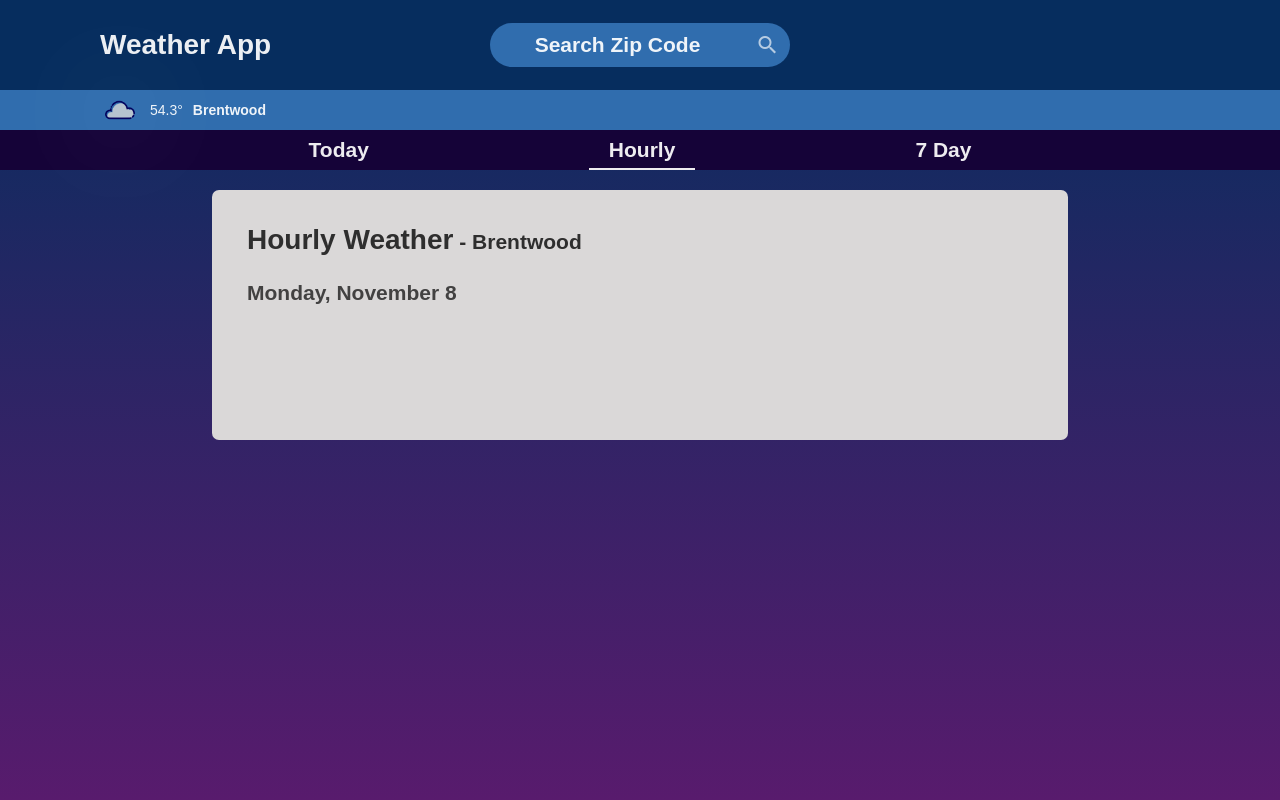
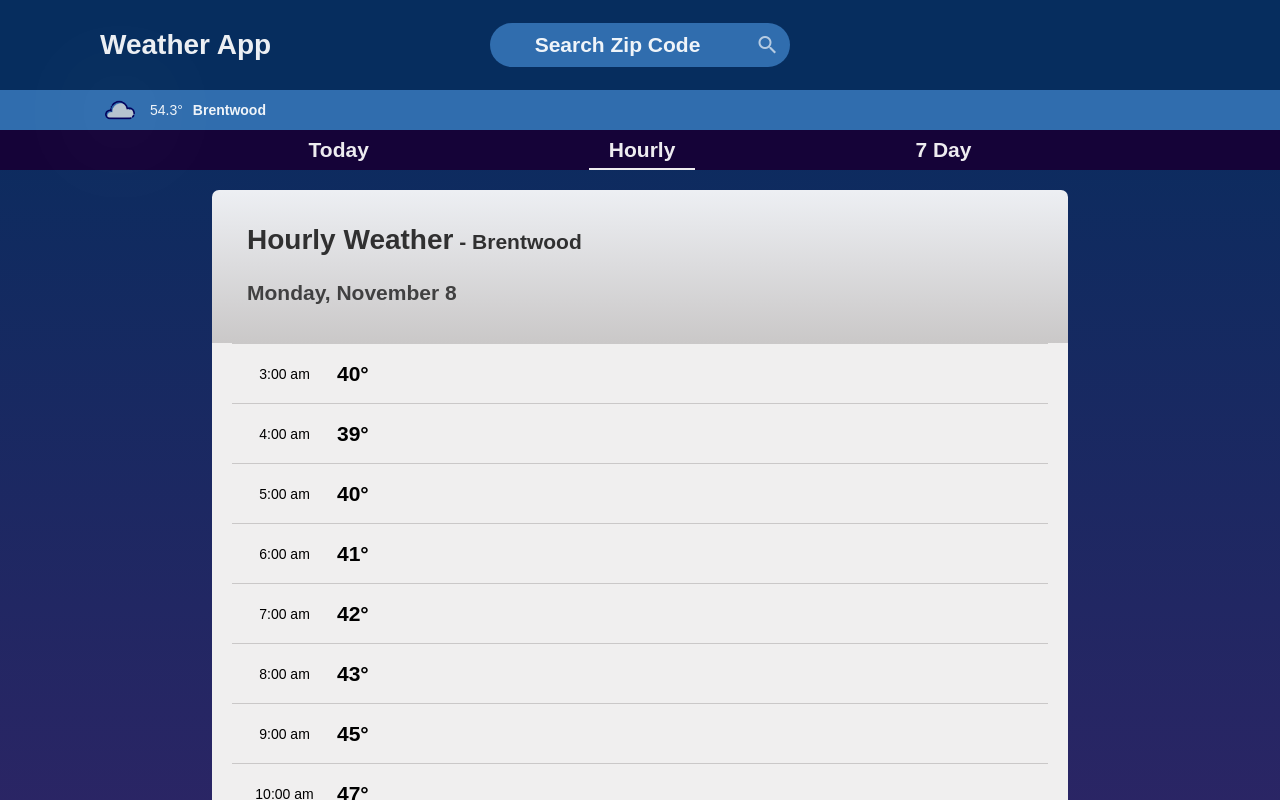
Before and after one commit to TheTeck/Weather, a React (Create React App) app: page / in a window 1280 px wide. Both pictures are taken after a click on the button "Hourly". Shown: the top 800 px of the page. Built offline with nearby package versions, Linux system fonts and the light colour scheme.

Commit message:
Lay the foundation for the layout and test using the time and temp per hour.

```diff
--- a/src/components/HourlyData/HourlyData.jsx
+++ b/src/components/HourlyData/HourlyData.jsx
@@ -1,19 +1,28 @@
 import React from 'react';
 
 import './HourlyData.scss';
+import OneHour from '../../components/OneHour/OneHour';
 
-export default function HourlyData ({ name, data, timezoneOffset }) {
+export default function HourlyData ({ name, data, timezoneOffset, hours }) {
 
-    const localOffset = (new Date().getTimezoneOffset()) * 60;
-    let today = new Date((data.dt + localOffset + timezoneOffset) * 1000);
+    let today = new Date((data.dt + timezoneOffset) * 1000);
 
     const DAYS = ['Sunday', 'Monday', 'Tuesday', 'Wednesday', 'Thursday', 'Friday', 'Saturday'];
     const MONTHS = ['January', 'Febuary', 'March', 'April', 'May', 'June', 'July', 'August', 'September', 'October', 'November', 'December'];
 
     return (
         <div id="hourlydata-container">
-            <p id="hourly-title"><span>Hourly Weather</span> - {name}</p>
-            <p id="hourly-date">{`${DAYS[today.getDay()]}, ${MONTHS[today.getMonth()]} ${today.getDate()}`}</p>
+            <div id="hourly-header">
+                <p id="hourly-title"><span>Hourly Weather</span> - {name}</p>
+                <p id="hourly-date">{`${DAYS[today.getDay()]}, ${MONTHS[today.getMonth()]} ${today.getDate()}`}</p>
+            </div>
+            <div id="hours-container">
+                {
+                    hours.slice(0, 24).map((hour, index) => {
+                        return <OneHour hour={hour} timeOffset={timezoneOffset} key={index} />
+                    })
+                }
+            </div>
         </div>
     )
 }
--- a/src/components/HourlyData/HourlyData.scss
+++ b/src/components/HourlyData/HourlyData.scss
@@ -5,12 +5,24 @@
 #hourlydata-container {
   width: 100%;
   max-width: $break-mid;
-  height: 250px;
+  height: 100%;
   margin: 0 auto;
+  border-radius: $radius;
+  font-family: $font-primary;
+}
+
+#hours-container {
+  padding: 0 $padding-small $padding-small $padding-small;
+  background-color: $color-muted-white;
+  border-bottom-left-radius: $radius;
+  border-bottom-right-radius: $radius;
+}
+
+#hourly-header {
   padding: $padding-content;
-  border-radius: $radius;
-  background-color: $color-shaded-white;
-  font-family: $font-primary;
+  background: linear-gradient($color-font-light, $color-shaded-white);
+  border-top-left-radius: $radius;
+  border-top-right-radius: $radius;
 }
 
 #hourly-title {
--- /dev/null
+++ b/src/components/OneHour/OneHour.jsx
@@ -0,0 +1,23 @@
+import React from 'react';
+
+import './OneHour.scss';
+
+export default function OneHour ({ hour, timeOffset }) {
+
+    let hourTime = new Date((hour.dt + timeOffset) * 1000);
+    let hourTimeHour = hourTime.getHours() % 12 ? hourTime.getHours() % 12 : 12;
+    let antePost = hourTime.getHours() < 12 ? 'am' : 'pm'
+    console.log("hour:", hourTimeHour)
+
+    return (
+        <div className="onehour-container">
+            <div className="onehour-leftside">
+                <div className="onehour-time">{`${hourTimeHour}:00 ${antePost}`}</div>
+                <div className="onehour-temp">{~~hour.temp + '\u00B0'}</div>
+            </div>
+            <div className="onehour-rightside">
+
+            </div>
+        </div>
+    )
+}
--- /dev/null
+++ b/src/components/OneHour/OneHour.scss
@@ -0,0 +1,35 @@
+@import "../../sass/colors";
+@import "../../sass/fonts";
+@import "../../sass/dimensions";
+
+.onehour-container {
+  width: 100%;
+  height: $one-hour-height;
+  background-color: $color-muted-white;
+  border-top: 1px solid $color-shaded-white;
+  padding: 0 $padding-small;
+  display: flex;
+  justify-content: space-between;
+  align-items: center;
+  font-family: $font-primary;
+}
+
+.onehour-leftside {
+  display: flex;
+  align-items: flex-end;
+  font-family: $font-primary;
+  color: $color-font-dark;
+  column-gap: 20px;
+}
+
+.onehour-time {
+  font-size: $font-tiny;
+  width: 65px;
+  text-align: center;
+}
+
+.onehour-temp {
+  font-size: $font-small;
+  font-weight: $font-heavy-weight;
+  width: 50px;
+}
--- a/src/pages/App/App.jsx
+++ b/src/pages/App/App.jsx
@@ -101,7 +101,12 @@ function App() {
               />
             </>
           : active === 'Hourly' ?
-            <HourlyData name={currentData.name} data={allData.current} timezoneOffset={allData.timezone_offset} />
+            <HourlyData
+              name={currentData.name}
+              data={allData.current}
+              timezoneOffset={allData.timezone_offset}
+              hours={allData.hourly}
+            />
           : <>Nothing Here Yet</>
         }
       </div>
--- a/src/sass/_colors.scss
+++ b/src/sass/_colors.scss
@@ -4,7 +4,7 @@ $color-ternary: rgb(21, 3, 56);
 $color-background-secondary: rgb(88, 27, 109);
 
 $color-muted-white: rgb(240, 239, 239);
-$color-shaded-white: rgb(218, 216, 216);
+$color-shaded-white: rgb(202, 200, 200);
 $color-sun-orange-dark: rgb(255, 111, 0);
 $color-sun-orange-light: orange;
 
--- a/src/sass/_dimensions.scss
+++ b/src/sass/_dimensions.scss
@@ -1,5 +1,6 @@
 $main-header-height: 90px;
 $sub-header-height: 40px;
+$one-hour-height: 60px;
 
 $padding-small: 20px;
 $padding-medium: 100px;
```
